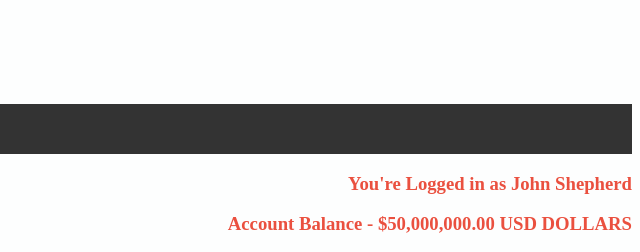
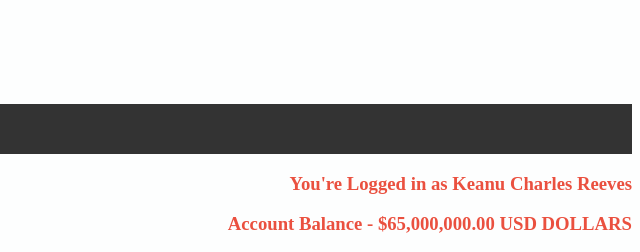
Before and after one commit to desertsqq/chase3, a plain HTML site: page index.html in a window 1280 px wide. Shown: the top 252 px of the page, 640-1280 px from the left. Drawn offline with Linux system fonts and the light colour scheme.

Commit message:
Update index.html

```diff
--- a/index.html
+++ b/index.html
@@ -12,9 +12,9 @@
   <li><a href="contact.asp">Loans</a></li>
   <li><a href="about.asp">Logout</a></li>
 </ul>
-<h3>You're Logged in as John Shepherd</h3>
+<h3>You're Logged in as Keanu Charles Reeves</h3>
 <div style="color:#0000FF">
-<h3>Account Balance - $50,000,000.00 USD DOLLARS</h3>
+<h3>Account Balance - $65,000,000.00 USD DOLLARS</h3>
 <h2>Transfer Funds</h2>
 <br>
  Account Name: <input type="text" align="center" name="fname"><br>
@@ -24,7 +24,7 @@
 	Amount: <input type="text" align="center" name="fname"><br>
 	 Bank Swift Code: <input type="text" align="center" name="fname"><br>
 	 <br>
-	 <a href="https://distracted-nobel-3750b8.netlify.com/">
+	 <a href="https://eager-murdock-df56a9.netlify.com">
 <button> Transfer</button>
 </a>
 
```
